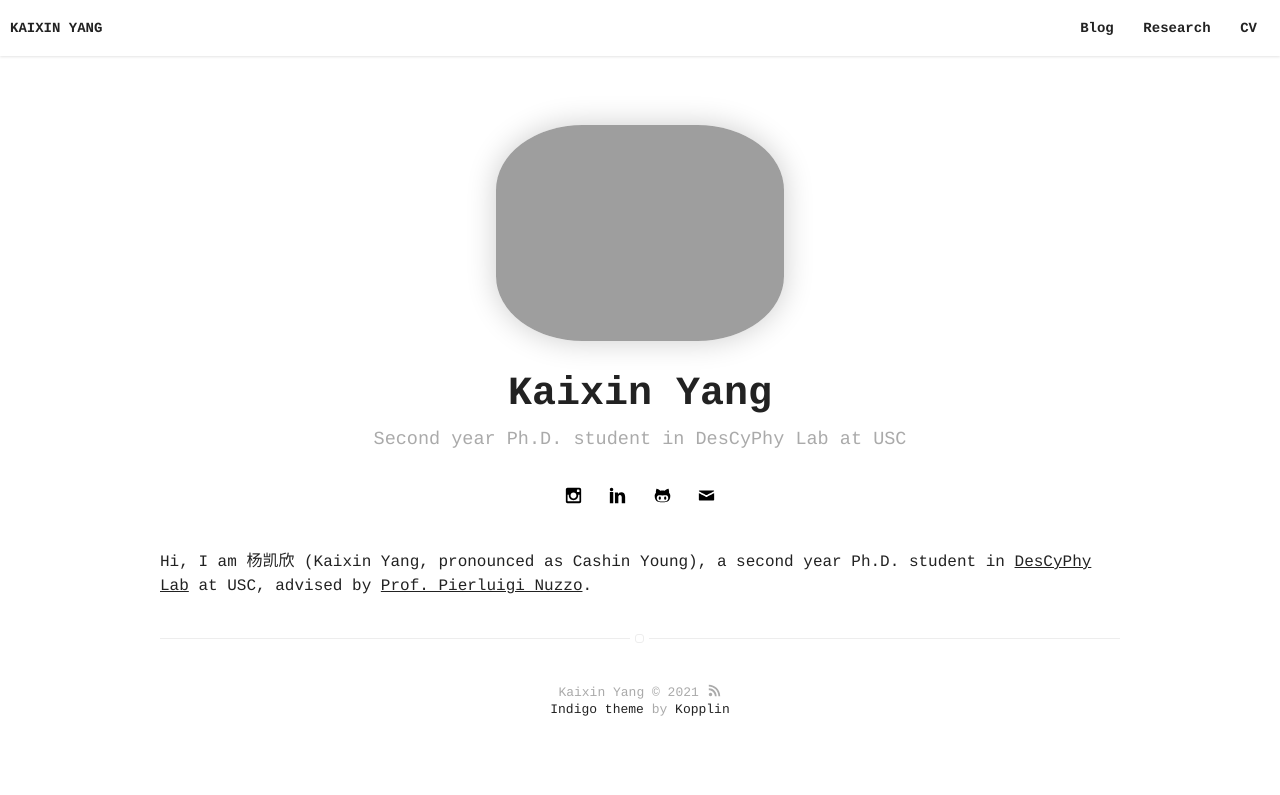
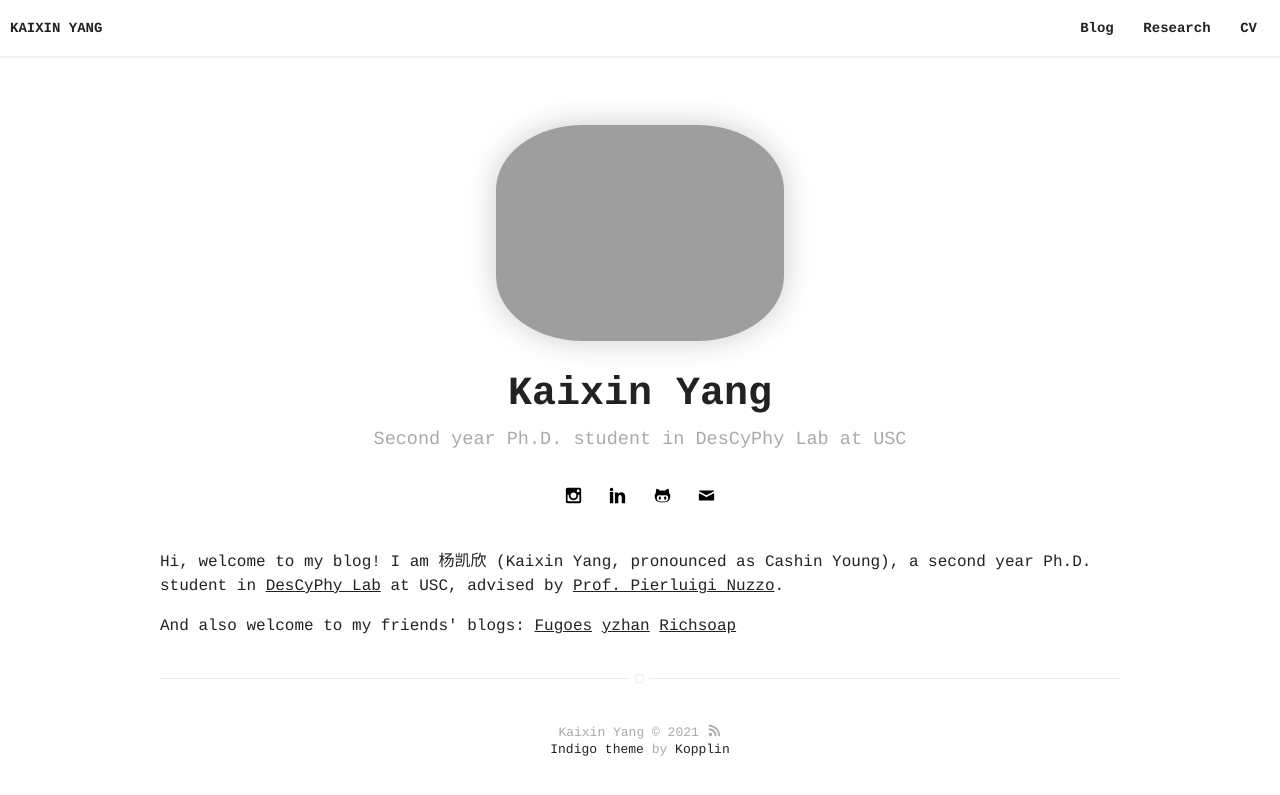
Before and after one commit to SceneryInMirror/SceneryInMirror.github.io, a Jekyll site: the page built from index.html, in a window 1280 px wide. Shown: the top 795 px of the page. Built offline with Jekyll 4.4.1, drawn with Linux system fonts in a browser that asks for light colours.

Commit message:
add friends' blog links

```diff
--- a/_config.yml
+++ b/_config.yml
@@ -134,12 +134,12 @@ friends: [
                 href: "https://fugoes.github.io"
         },
         {
+                title: "yzhan",
+                href: "http://yzhanquanta.weebly.com"
+        },
+        {
                 title: "Richsoap",
                 href: "http://richsoap.github.io"
-        },
-        {
-                title: "yzhan",
-                href: "http://yzhanquanta.weebly.com"
         }
 ]
 
--- a/_posts/2020-10-04-Diary.markdown
+++ b/_posts/2020-10-04-Diary.markdown
@@ -45,4 +45,4 @@ description: Sometimes I feel emotionally overwhelmed, and I do not want to shar
 
 昨天的随机过程考试爆炸了...没有好好复习，但凡每周跟上进度看一看课本都不至于这样...去年的惨痛经历后在心里骂了自己无数遍，现在还是无所谓的样子...啊啊啊没救了你...
 
-刚刚算了笔账，租房子租到资金链断裂...感谢Z同学的无利息贷款，在这里记上，下个月和下下个月发工资的时候一定要还上！（救命之恩无以为报，日后上刀山下火海一句话(ง •̀_•́)ง ）)
+刚刚算了笔账，租房子租到资金链断裂...感谢Z同学的无利息贷款，在这里记上，下个月和下下个月发工资的时候一定要还上！（救命之恩无以为报，日后上刀山下火海一句话(ง •̀_•́)ง ）
--- a/index.html
+++ b/index.html
@@ -5,7 +5,14 @@ title: Home
 
 <br/>
 <p>
-Hi, I am 杨凯欣 (Kaixin Yang, pronounced as Cashin Young), a second year Ph.D. student in <a href="https://descyphy.usc.edu/">DesCyPhy Lab</a> at USC, advised by <a href="https://viterbi.usc.edu/directory/faculty/Nuzzo/Pierluigi">Prof. Pierluigi Nuzzo</a>.
+Hi, welcome to my blog! I am 杨凯欣 (Kaixin Yang, pronounced as Cashin Young), a second year Ph.D. student in <a href="https://descyphy.usc.edu/">DesCyPhy Lab</a> at USC, advised by <a href="https://viterbi.usc.edu/directory/faculty/Nuzzo/Pierluigi">Prof. Pierluigi Nuzzo</a>.
+</p>
+
+<p>
+And also welcome to my friends' blogs:
+{% for friend in site.friends %}
+<a href="{{friend.href}}">{{friend.title}}</a>
+{% endfor %}
 </p>
 
 <!--
```
